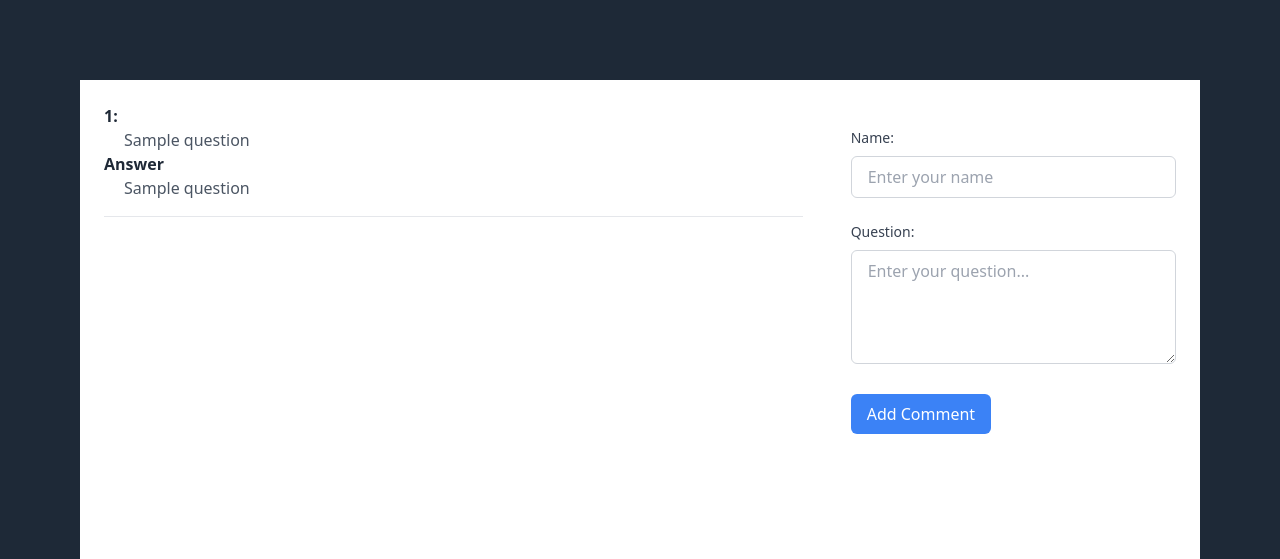
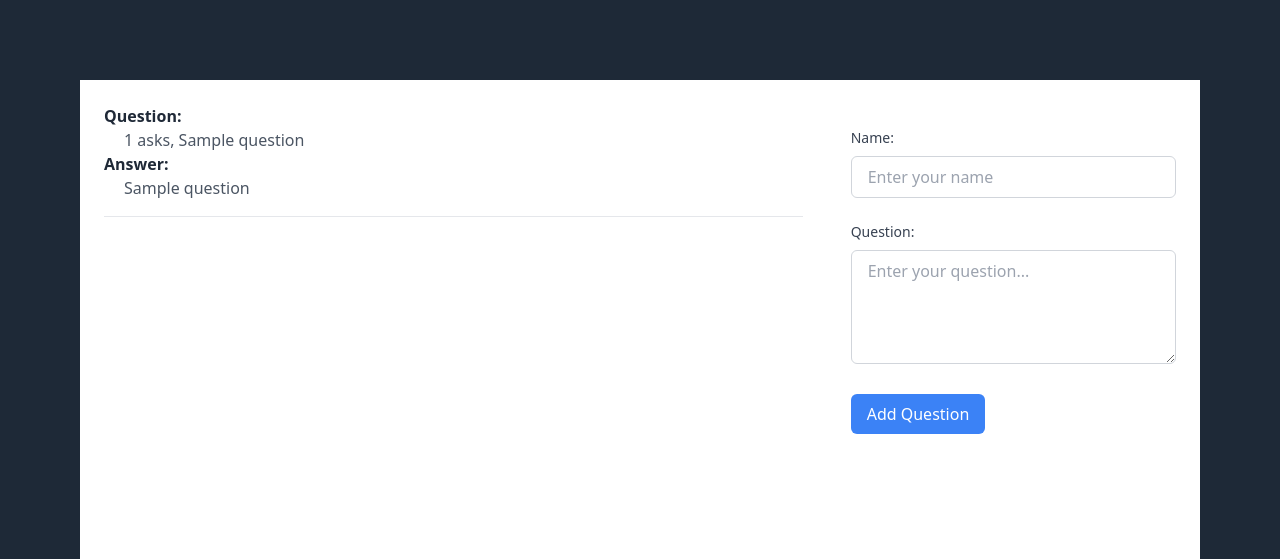
Before and after one commit to Qdavis24/English-Remix, a Python web app: template app/templates/wc.html in a window 1280 px wide. Shown: the part 1291-1850 px from the top of the page. Run offline with Jinja, Linux system fonts and the light colour scheme; the template is opened without the code that fills it: most values are stand-ins (such as "Sample title", 1, 10 or a date in 2020).

Commit message:
fix spacing between questions turn debug mode off

```diff
--- a/app/config.py
+++ b/app/config.py
@@ -3,5 +3,5 @@ import os
 
 class Config(object):
     SECRET_KEY = os.environ.get("SECRET_KEY")
-    DEBUG = True
+    DEBUG = False
     SQLALCHEMY_DATABASE_URI = os.environ.get("DB_URI")
--- a/app/static/css/output.css
+++ b/app/static/css/output.css
@@ -692,6 +692,10 @@ video {
   margin-bottom: 4rem;
 }
 
+.mb-2 {
+  margin-bottom: 0.5rem;
+}
+
 .mb-3 {
   margin-bottom: 0.75rem;
 }
--- a/app/templates/components.html
+++ b/app/templates/components.html
@@ -76,13 +76,13 @@
                                     </button>
                                 </form>
                             {% endif %}
-                            <h3 class="font-bold text-gray-800">{{ question[0] }}:</h3>
-                            <p class="ml-5 text-gray-600">{{ question[1] }}</p>
-                            <h3 class="font-bold text-gray-800">Answer</h3>
+                            <h3 class="font-bold text-gray-800">Question:</h3>
+                            <p class="ml-5 text-gray-600">{{ question[0] }} asks, {{ question[1] }}</p>
+                            <h3 class="font-bold text-gray-800">Answer:</h3>
                             <p class="text-gray-600 ml-5">{{ question[2] }}</p>
                         </div>
                     </div>
-                    <hr/>
+                    <hr class="mb-2"/>
 
                     {% if admin %}
                         <form action="{{ action }}" method="POST">
@@ -101,7 +101,7 @@
                                     type="submit"
                                     class="w-fit px-4 py-2 text-white bg-blue-500 rounded-md hover:bg-blue-600 focus:outline-none
                                 focus:ring-2 focus:ring-blue-300 transition duration-150 ease-in-out">
-                                Add Comment
+                                Add Answer
                             </button>
                         </form>
                     {% endif %}
@@ -142,7 +142,7 @@
                             type="submit"
                             class="w-fit px-4 py-2 text-white bg-blue-500 rounded-md hover:bg-blue-600 focus:outline-none
                         focus:ring-2 focus:ring-blue-300 transition duration-150 ease-in-out">
-                        Add Comment
+                        Add Question
                     </button>
                 </form>
             </div>
--- a/app/views/main.py
+++ b/app/views/main.py
@@ -17,7 +17,6 @@ def admin_protect(f):
         secret_key = request.form.get('secret_key') or request.args.get("secret_key")
         if not secret_key or not secrets.compare_digest(secret_key, os.environ.get('admin_key')):
             abort(404)
-        print(secret_key)
         return f(*args, **kwargs, secret_key=secret_key)
 
     return wrapper
```
